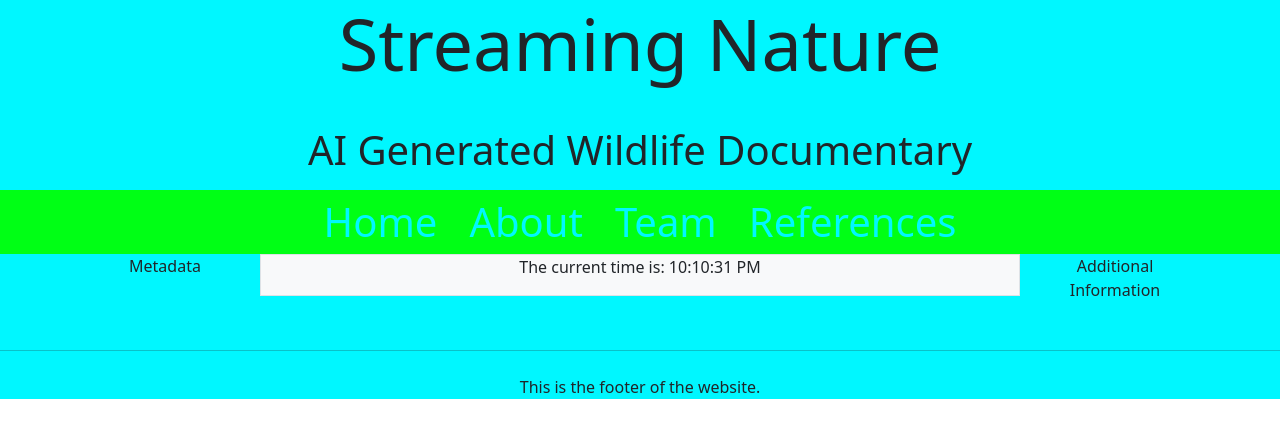
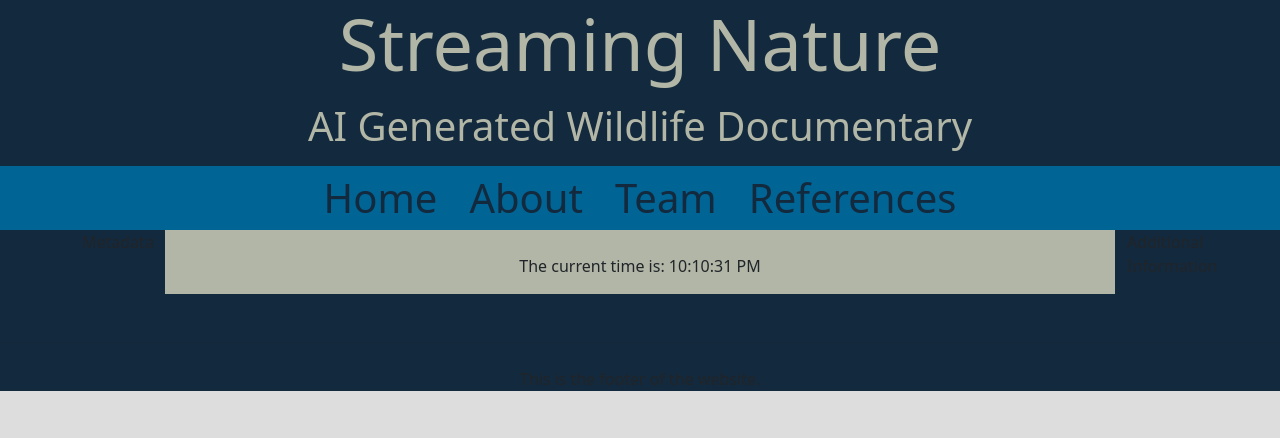
Before and after one commit to KSandfort/streaming-nature_website, a React (Vite) app: page / in a window 1280 px wide. Shown: the top 438 px of the page. Built offline with nearby package versions, Linux system fonts and the light colour scheme.

Commit message:
Visual enhancements

```diff
--- a/scss/custom.scss
+++ b/scss/custom.scss
@@ -1,5 +1,12 @@
-$primary: #00f7ff;
-$secondary: rgb(0, 255, 21);
+$primary: #13293d;
+$secondary: #006494;
+$success: #1effbc;
+$danger: #471a5c;
+$warning: #0e3f5f;
+$info: #48beff;
+$light: #b1b6a6;
+$dark: #222222;
+$white: #dddddd;
 
 // Re-compile Bootstrap with the updated variables
 @import "../node_modules/bootstrap/scss/bootstrap";
--- a/src/components/MainContent.tsx
+++ b/src/components/MainContent.tsx
@@ -5,12 +5,13 @@ function MainContent() {
   return (
     <div className="container text-center">
       <div className="row justify-content-md-center">
-        <div className="col col-lg-2">Metadata</div>
-        <div className="col-8 h-75 bg-light border">
+        <div className="col col-lg-1">Metadata</div>
+        <div className="col-10 h-75 bg-light">
+          <br />
           <YouTubePlayer />
           <SourceTimer />
         </div>
-        <div className="col col-lg-2">Additional Information</div>
+        <div className="col col-lg-1">Additional Information</div>
       </div>
     </div>
   );
--- a/src/components/TopHeader.tsx
+++ b/src/components/TopHeader.tsx
@@ -1,9 +1,8 @@
 function TopHeader() {
   return (
     <div className="text-center">
-      <p className="display-2">Streaming Nature</p>
-      <br />
-      <p className="display-6">AI Generated Wildlife Documentary</p>
+      <p className="display-2 text-light">Streaming Nature</p>
+      <p className="display-6 text-light">AI Generated Wildlife Documentary</p>
     </div>
   );
 }
--- a/src/components/YouTubePlayer.tsx
+++ b/src/components/YouTubePlayer.tsx
@@ -1,9 +1,9 @@
 import YouTube from "react-youtube";
-import React, { useState, useEffect } from "react";
+import { useState, useEffect } from "react";
 
 const YouTubePlayer = () => {
   // Adapt the refresh interval
-  const refrestIntervalMs: number = 8000;
+  const refrestIntervalMs: number = 10000;
 
   // List of all video IDs that are being toggled
   const videoIds = ["VUJbDTIYlM4", "Ihr_nwydXi0", "dlP_vzAxX_8"];
@@ -21,8 +21,8 @@ const YouTubePlayer = () => {
   }, []);
 
   const opts = {
-    height: "390",
-    width: "640",
+    height: "540",
+    width: "960",
     playerVars: {
       autoplay: 1, // Set to 1 for autoplay
     },
```
